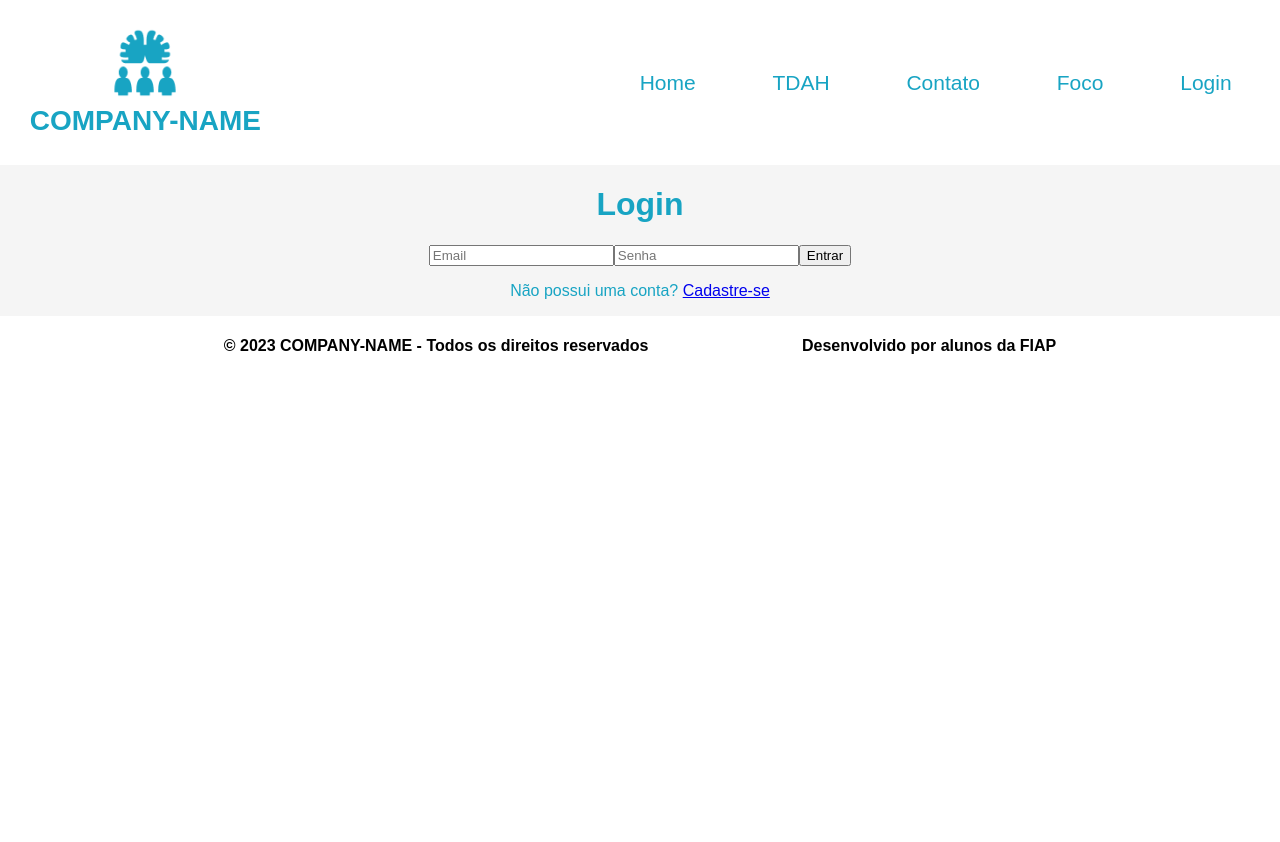
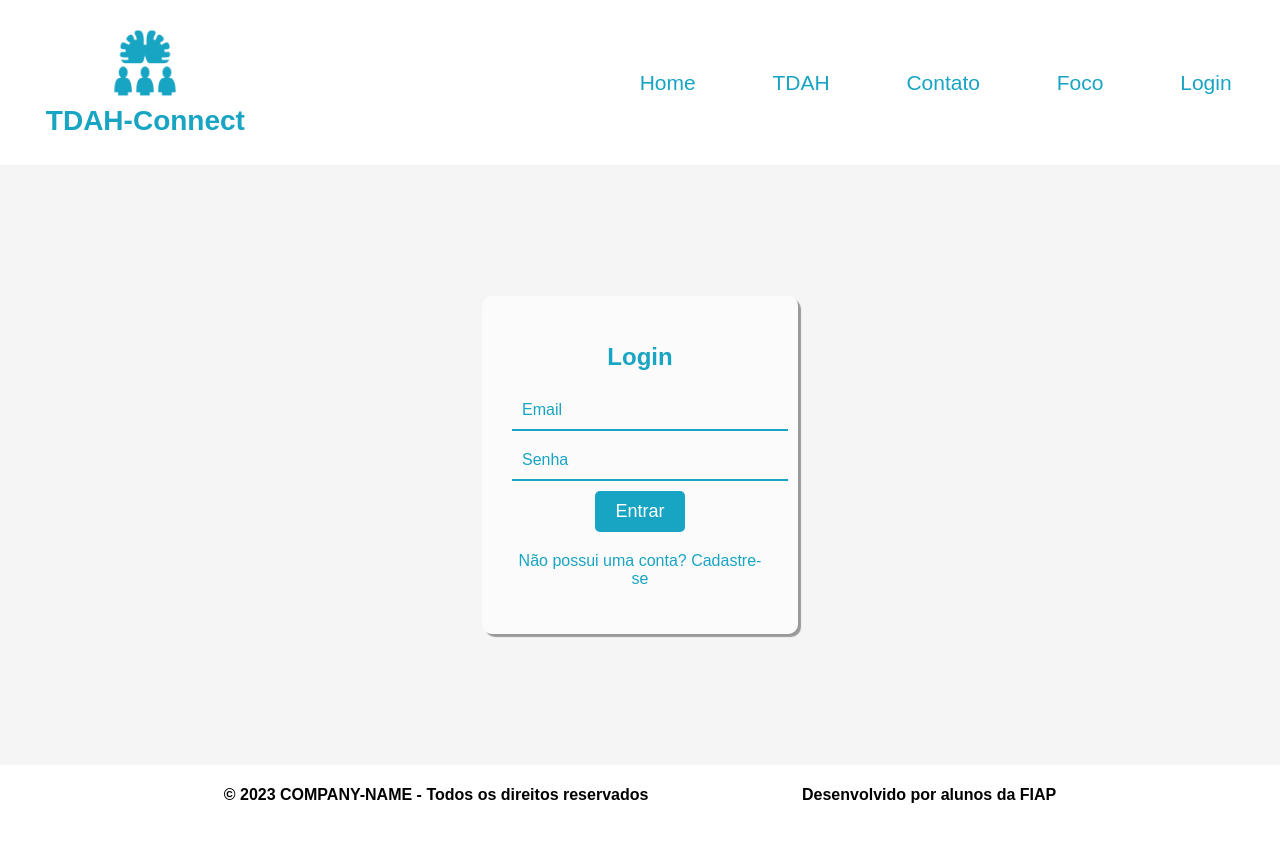
Before and after one commit to BrnBastos/SPRINT3_WebSite, a React (Create React App) app in the folder tdah-app/: page /login in a window 1280 px wide. Shown: the top 842 px of the page. Before the commit the page ends 800 px from the top, so only its background shows below. Built offline with nearby package versions, Linux system fonts and the light colour scheme; a web font is replaced by a local one.

Commit message:
implementação de conteúdo
adição das ferramentas de foco
adição do conteúdo de contato e estilização da nav

```diff
--- a/tdah-app/src/componentes/NavHeader/navHeader.js
+++ b/tdah-app/src/componentes/NavHeader/navHeader.js
@@ -49,7 +49,7 @@ function NavHeader(){
         <FlexDiv>
         <TitleUl>
 
-            <CursorP> <Logo/>COMPANY-NAME</CursorP>
+            <CursorP> <Logo/>TDAH-Connect</CursorP>
         </TitleUl>
         <OpcoesUl className='opcoes' list-style="none">
             <Opcoesli display="inline-block"><CursorP><StyledLink to="/Home">Home</StyledLink></CursorP></Opcoesli>
--- a/tdah-app/src/componentes/Pages/Login.js
+++ b/tdah-app/src/componentes/Pages/Login.js
@@ -1,5 +1,79 @@
 import React, { useState } from 'react';
 import { Link } from 'react-router-dom';
+import styled from 'styled-components';
+
+const LoginContainer = styled.div`
+  display: flex;
+  flex-direction: column;
+  align-items: center;
+  justify-content: center;
+  height: 75vh;
+`;
+
+const LoginForm = styled.div`
+  background-color: #ffffffa2;
+  padding: 30px;
+  box-shadow: 3px 3px 1px 0px #00000060;
+  border-radius: 10px;
+  text-align: center;
+  width: 20vw;
+`;
+
+const Title = styled.h1`
+  color: #18A4C3;
+  font-size: 24px;
+  margin-bottom: 20px;
+`;
+
+const InputField = styled.input`
+  width: 100%;
+  padding: 10px;
+  margin-bottom: 10px;
+  font-size: 16px;
+  border: none;
+  background-color: transparent;
+  outline: none;
+  border-bottom: 2px solid #18A4C3;
+  color: #18A4C3;
+
+  &::placeholder {
+    color: #18A4C3;
+  }
+`;
+
+const LoginButton = styled.button`
+  background-color: #18A4C3;
+  color: #fff;
+  border: none;
+  padding: 10px 20px;
+  font-size: 18px;
+  border-radius: 5px;
+  cursor: pointer;
+  transition: background-color 0.3s ease-in-out;
+
+  &:hover {
+    background-color: #127c8e;
+  }
+`;
+
+const ErrorMessage = styled.p`
+  color: red;
+  margin-top: 10px;
+`;
+
+const SignUpLink = styled.p`
+  color: #18A4C3;
+  margin-top: 20px;
+
+  a {
+    color: #18A4C3;
+    text-decoration: none;
+
+    &:hover {
+      text-decoration: underline;
+    }
+  }
+`;
 
 function Login() {
   const [email, setEmail] = useState('');
@@ -20,28 +94,28 @@ function Login() {
   };
 
   return (
-    <div>
-     <center>
-      <h1>Login</h1>
-      <input
+    <LoginContainer>
+      <LoginForm>
+        <Title>Login</Title>
+        <InputField
           type="email"
           placeholder="Email"
           value={email}
           onChange={(e) => setEmail(e.target.value)}
         />
-      <input
+        <InputField
           type="password"
           placeholder="Senha"
           value={senha}
           onChange={(e) => setSenha(e.target.value)}
         />
-      <button onClick={handleLogin}>Entrar</button>
-      {erro && <p>{erro}</p>}
-      <p>
+        <LoginButton onClick={handleLogin}>Entrar</LoginButton>
+        {erro && <ErrorMessage>{erro}</ErrorMessage>}
+        <SignUpLink>
           Não possui uma conta? <Link to="/cadastro">Cadastre-se</Link>
-      </p>
-      </center>
-    </div>
+        </SignUpLink>
+      </LoginForm>
+    </LoginContainer>
   );
 }
 
--- a/tdah-app/src/componentes/Pages/contato.js
+++ b/tdah-app/src/componentes/Pages/contato.js
@@ -22,20 +22,27 @@ function Contato() {
         margin:0 auto;
         height: auto;
         display: flex;
-        margin-right: 20vw;
+        margin-right: 15vw;
     `
     const DivTextAbout = styled.div`
-        width:30%;
+        width:40%;
         margin:0 auto;
         display: inline-block;
         align-items: center;
         text-align: left;
         color: #777777;
     `
-    const TitleAbout = styled.h2`
+    const Title = styled.h2`
         font-weight: 600;
         align-items: center;
         text-align: left;
+        color: #18A4C3;
+        font-size:35px;
+    `
+    const TitleC = styled.h2`
+        font-weight: 600;
+        align-items: center;
+        text-align: center;
         color: #18A4C3;
         font-size:35px;
     `
@@ -45,12 +52,18 @@ function Contato() {
         height: 30px;
     `
 
+    const SecContato = styled.section`
+        width:85%;
+        margin:0 auto;
+        height: auto;
+    `
+
     return (
         <div>
             <DivSpace/><DivSpace/><DivSpace/>
             <SecAbout>
                 <DivTextAbout>
-                    <TitleAbout>Quem Somos</TitleAbout>
+                    <Title>Quem Somos</Title>
                     <p>
                         Quis at consequat, vitae sed integer dis. Cursus elementum purus velit integer integer id. Vel consequat egestas aliquam vitae diam sapien dolor habitant ipsum. Cursus in in volutpat at amet nulla ultrices. Consequat tristique egestas ultricies vel, ut viverra. Justo, interdum posuere ut lorem sit pharetra, vitae lobortis. Duis morbi id aliquam semper sapien. Lorem vestibulum a ut ut laoreet iaculis quis cursus.
 
@@ -64,6 +77,17 @@ function Contato() {
                     <AboutImage/>
                 </div>
             </SecAbout>
+
+            <DivSpace/><DivSpace/>
+
+            <TitleC>Contate-Nos</TitleC>
+            <SecContato>
+            <h4> Bruno Silva Bastos  -- brunosbastos5@gmail.com</h4>
+            <h4> Gabriel Freitas -- gabrielmaradei2017@gmail.com</h4>
+            <h4> Guilherme Daher -- guidaher2004@gmail.com</h4>
+            <h4> Matheus Lucas -- matheus.lob1379@gmail.com</h4>
+            <h4> Número pra contato -  55 1198952-5531</h4>
+            </SecContato>
         </div>
     );
   }
--- a/tdah-app/src/componentes/Pages/focus.js
+++ b/tdah-app/src/componentes/Pages/focus.js
@@ -1,9 +1,132 @@
 import styled from 'styled-components';
-import { Link } from 'react-router-dom';
 import React, { useEffect } from 'react';
 import { useNavigate } from 'react-router-dom';
+import { useState } from 'react';
 
+const CenteredContainer = styled.div`
+  display: flex;
+  flex-direction: column;
+  align-items: center;
+  text-align: center;
+`;
 
+const InputLine = styled.div`
+  display: flex;
+  align-items: center;
+  margin-top: 20px;
+`;
+
+const TaskInput = styled.input`
+  width: 70%;
+  padding: 10px;
+  font-size: 16px;
+  border: 1px solid #ccc;
+  border-radius: 4px;
+  margin-right: 10px;
+`;
+
+const AddButton = styled.button`
+  padding: 10px 20px;
+  font-size: 16px;
+  border: none;
+  background-color: #4CAF50;
+  color: #fff;
+  border-radius: 4px;
+  cursor: pointer;
+
+  &:hover {
+    background-color: #1b631e;
+  }
+`;
+
+const ClearButton = styled.button`
+  padding: 10px 20px;
+  font-size: 16px;
+  border: none;
+  background-color: #f44336;
+  color: #fff;
+  border-radius: 4px;
+  cursor: pointer;
+
+  &:hover {
+    background-color: #bb1e13;
+  }
+`;
+
+const TaskList = styled.ul`
+  list-style-type: none;
+  padding: 0;
+  width: 70%;
+`;
+
+const TaskListItem = styled.li`
+  margin-bottom: 10px;
+  background-color: ${props => props.completed ? '#e5e5e5' : '#fff'};
+  padding: 10px;
+  border-radius: 4px;
+  display: flex;
+  align-items: center;
+  text-align: center;
+  justify-content: space-between;
+
+  &:hover {
+    background-color: #f5f5f5;
+  }
+
+  text-decoration: ${props => props.completed ? 'line-through' : 'none'};
+  cursor: pointer;
+`;
+
+// Estilos para o calendário
+const CalendarContainer = styled.div`
+  display: flex;
+  flex-direction: column;
+  align-items: center;
+`;
+
+const CalendarGrid = styled.div`
+  display: grid;
+  grid-template-columns: repeat(7, 1fr);
+  gap: 5px;
+`;
+
+const Day = styled.div`
+  border: 1px solid #ccc;
+  padding: 5px;
+  cursor: pointer;
+  background-color: ${(props) => (props.isSelected ? '#18A4C3' : 'transparent')};
+  color: ${(props) => (props.isSelected ? '#fff' : 'inherit')};
+  border-radius: 4px;
+  text-align: center;
+`;
+
+const EventList = styled.div`
+  margin-top: 20px;
+  text-align: center;
+`;
+
+const Label = styled.label`
+  margin-right: 10px;
+`;
+
+const AddButton1 = styled.button`
+  padding: 5px 10px;
+  font-size: 14px;
+  background-color: #18A4C3;
+  color: #fff;
+  border: none;
+  border-radius: 4px;
+  cursor: pointer;
+
+  &:hover {
+    background-color: #137a8e;
+  }
+`;
+
+  const DivSpace = styled.div`
+    width: 100%;
+    height: 400px;
+  `
 
 function Focus() {
 
@@ -19,16 +142,139 @@ function Focus() {
     }
   }, [navigate]);
 
-    return (
+        // Task para criar as tarefas do usuário
 
+        const [tasks, setTasks] = useState([]);
+        const [taskInput, setTaskInput] = useState('');
+
+        useEffect(() => {
+            const tasksData = localStorage.getItem('tasks');
+            if (tasksData) {
+            setTasks(JSON.parse(tasksData));
+            }
+        }, []);
+
+        useEffect(() => {
+            localStorage.setItem('tasks', JSON.stringify(tasks));
+        }, [tasks]);
+
+        const handleAddTask = () => {
+            if (taskInput.trim() !== '') {
+            setTasks([...tasks, { text: taskInput, completed: false }]);
+            setTaskInput('');
+            }
+        };
+
+        const handleClearTasks = () => {
+            setTasks([]);
+        };
+
+        const handleToggleTask = (index) => {
+            const updatedTasks = [...tasks];
+            updatedTasks[index].completed = !updatedTasks[index].completed;
+            setTasks(updatedTasks);
+        };
+
+        //calendario
+
+        const [selectedDate, setSelectedDate] = useState(null);
+  const [events, setEvents] = useState({});
+  const [newEvent, setNewEvent] = useState('');
+  const [error, setError] = useState('');
+
+  const handleDayClick = (day) => {
+    setSelectedDate(day);
+  };
+
+  const handleAddEvent = () => {
+    if (!newEvent) {
+      setError('Por favor, insira um evento.');
+      return;
+    }
+
+    setError('');
+
+    setEvents((prevEvents) => ({
+      ...prevEvents,
+      [selectedDate]: [...(prevEvents[selectedDate] || []), newEvent],
+    }));
+
+    setNewEvent('');
+  };
+
+  return (
+    <div>
+    <CenteredContainer>
+      <h1>Lista de Tarefas</h1>
+      <InputLine>
+        <TaskInput
+          type="text"
+          placeholder="Digite uma tarefa"
+          value={taskInput}
+          onChange={(e) => setTaskInput(e.target.value)}
+        />
+        <AddButton onClick={handleAddTask}>Adicionar</AddButton>
+        <ClearButton onClick={handleClearTasks}>Limpar</ClearButton>
+      </InputLine>
+      <TaskList>
+        {tasks.map((task, index) => (
+          <TaskListItem
+            key={index}
+            completed={task.completed}
+            onClick={() => handleToggleTask(index)}
+          >
+            {task.text}
+          </TaskListItem>
+        ))}
+      </TaskList>
+    </CenteredContainer>
+
+    <CalendarContainer>
+      <h1>Calendário</h1>
+      <CalendarGrid>
+        {[...Array(31).keys()].map((day) => (
+          <Day
+            key={day + 1}
+            onClick={() => handleDayClick(day + 1)}
+            isSelected={selectedDate === day + 1}
+          >
+            {day + 1}
+          </Day>
+        ))}
+      </CalendarGrid>
+      {selectedDate && (
         <div>
-            <h1>Login Page</h1>
-            {/* Adicione um botão que redireciona para a página de login */}
-            <Link to="/Home">
-                <button>Ir para a página Focus</button>
-            </Link>
+          <h2>Eventos do Dia {selectedDate}:</h2>
+          <EventList>
+            {events[selectedDate] && events[selectedDate].length > 0 ? (
+              <ul>
+                {events[selectedDate].map((event, index) => (
+                  <li key={index}>{event}</li>
+                ))}
+              </ul>
+            ) : (
+              <p>Nenhum evento neste dia.</p>
+            )}
+          </EventList>
+          <div>
+            <Label>Adicionar evento:</Label>
+            <input
+              type="text"
+              placeholder="Evento"
+              value={newEvent}
+              onChange={(e) => setNewEvent(e.target.value)}
+            />
+            <AddButton1 onClick={handleAddEvent}>Adicionar</AddButton1>
+            {error && <p>{error}</p>}
+          </div>
         </div>
-    );
+      )}
+    </CalendarContainer>
+
+    <DivSpace/>
+    </div>
+
+  );
   }
 
   export default Focus;
--- a/tdah-app/src/componentes/Pages/home.js
+++ b/tdah-app/src/componentes/Pages/home.js
@@ -24,14 +24,15 @@ function Home() {
   };
 
   return (
-    <div>
+    <div><center>
+      <h1>Bem-vindo à página inicial!</h1>
+      <p>Você está logado com sucesso.</p>
 
-      <h1>Bem-vindo à página inicial!</h1>
       {usuarioAutenticado && (
         <button onClick={handleLogout}>Sair</button>
       )}
-      <p>Você está logado com sucesso.</p>
-    </div>
+
+    </center></div>
 
   );
 }
```
Lines whose indentation alone changed are shown as unchanged.
